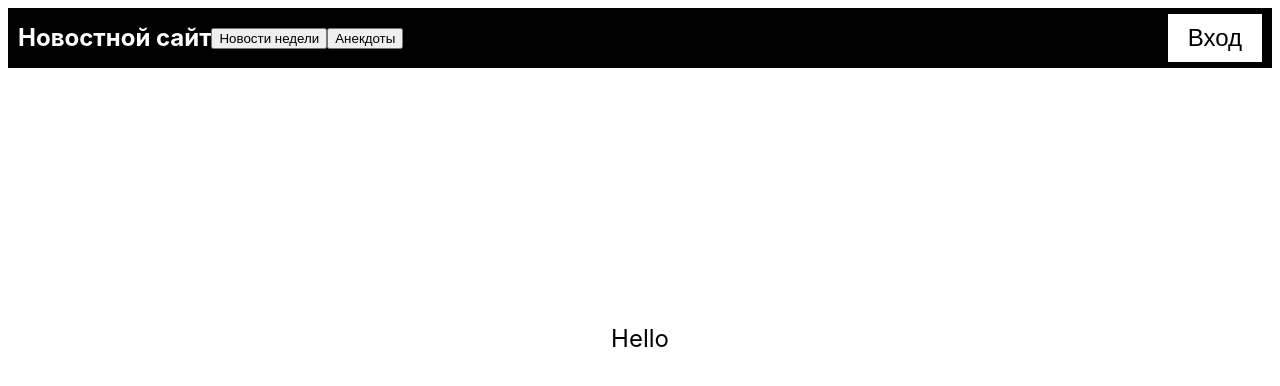
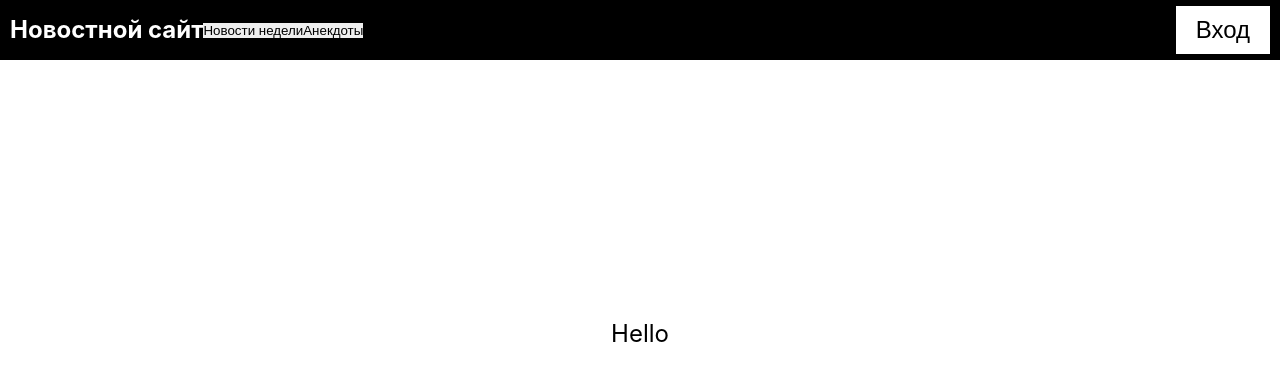
Before and after one commit to grisha765/news-site, a React (Vite) app in the folder web/: page /#/ in a window 1280 px wide. Shown: the top 386 px of the page. Built offline with nearby package versions, Linux system fonts and the light colour scheme.

Commit message:
[u] del frame

```diff
--- a/web/src/styles/index.css
+++ b/web/src/styles/index.css
@@ -1,3 +1,11 @@
+* {
+  margin: 0;
+  padding: 0;
+  border: 0;
+  outline: none;
+  box-shadow: none;
+}
+
 :root {
   font-family: Inter, system-ui, Avenir, Helvetica, Arial, sans-serif;
   line-height: 1.5;
```
